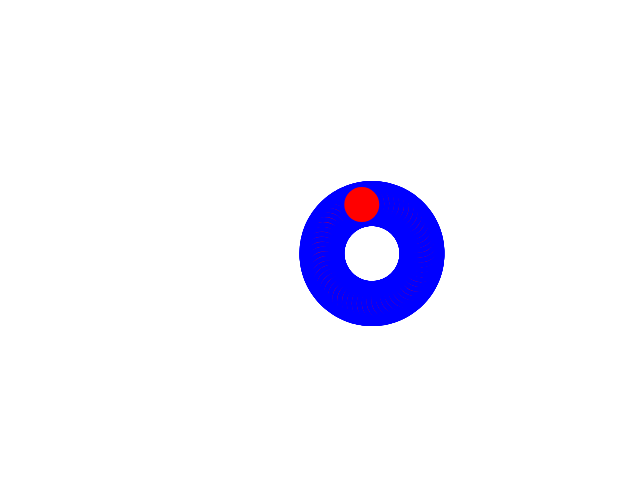
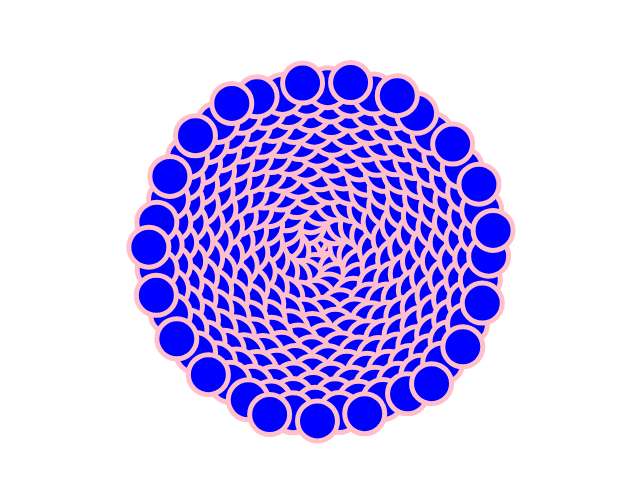
Before and after one commit to simon-baumhauer/Fibonnacci-flower-formula, a plain HTML site: page index.html in a window 1280 px wide. Shown: the part 149-632 px from the top of the page, without its empty margins (318-958 px from the left). Drawn offline with Linux system fonts and the light colour scheme.

Commit message:
drawFlower completed

```diff
--- a/script.js
+++ b/script.js
@@ -4,27 +4,29 @@ const ctx = canvas.getContext('2d');
 canvas.width = window.innerWidth;
 canvas.height = window.innerHeight;
 
-let positionX = canvas.width / 2;
-let positionY = canvas.height / 2;
-let angle = 0;
+let number = 0;
+let scale = 10;
 
 function drawFlower() {
-    ctx.fillStyle = 'red';
-    ctx.strokeStyle = 'blue';
+    let angle = number * 1;
+    let radius = scale * Math.sqrt(number);
+    let positionX = radius * Math.sin(angle) + canvas.width / 2;
+    let positionY = radius * Math.cos(angle) + canvas.height / 2;
+
+    ctx.fillStyle = 'blue';
+    ctx.strokeStyle = 'pink';
     ctx.lineWidth = 5;
     ctx.beginPath();
     ctx.arc(positionX, positionY, 20, 0, Math.PI * 2);
     ctx.closePath();
     ctx.fill();
     ctx.stroke();
+
+    number++;
 }
 
 function animate() {
     //ctx.clearRect(0, 0, canvas.width, canvas.height);
-
-    positionX += 5 * Math.sin(angle);
-    positionY += 5 * Math.cos(angle);
-    angle += 0.1;
     drawFlower();
     requestAnimationFrame(animate);
 }
--- a/style.css
+++ b/style.css
@@ -7,5 +7,5 @@ body {
     top: 0;
     left: 0;
     width: 100%;
-    height: 100%;
+    height: 100vh;
 }
```
